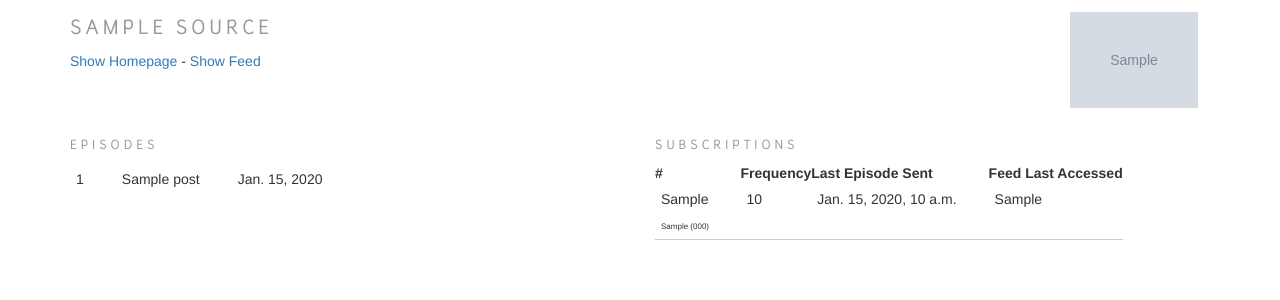
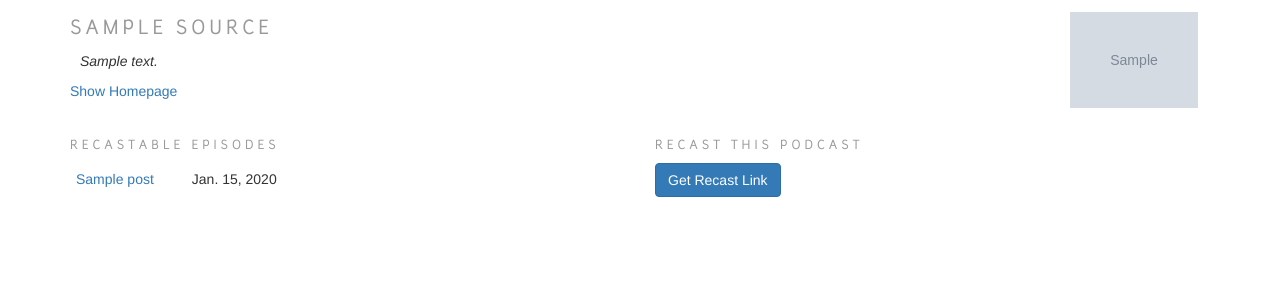
Before and after one commit to xurble/recast, a Django app: template rc/templates/source.html in a window 1280 px wide. Shown: the part 50-350 px from the top of the page. Run offline with Django 3.2, Linux system fonts and the light colour scheme; the template is opened without the code that fills it: most values are stand-ins (such as "Sample title", 1, 10 or a date in 2020); grey boxes marked "Sample" are stand-in pictures; parts of the project's set-up code (start-up, migrations or seed data) failed here and were passed over; some libraries are stand-ins or nearby versions.

Commit message:
Make show pages available to non-admins.

```diff
--- a/rc/static/css/recast.css
+++ b/rc/static/css/recast.css
@@ -56,6 +56,11 @@ body {
 
 .jumbotron p {
     font-size: 18px;
+}
+
+p.description {
+    padding-left: 10px;
+    font-style: italic;
 }
 
 input.feedsource {
@@ -140,7 +145,12 @@ table.episode-list tr.old {
 }
 
 table.episode-list tr.current {
-    background-color: #90a7db
+    background-color: #90a7db;
+    color:white;
+}
+
+tr.current a {
+    color:white;
 }
 
 td.ua {
--- a/rc/templates/source.html
+++ b/rc/templates/source.html
@@ -6,21 +6,43 @@
         <div class="col-sm-12">
             <img class="pull-right feed-art" src="{{source.image_url}}" alt="Logo" onerror="imgError(this);">
             <h2>{{source.name}}</h2>
-            <p><a href="{{source.site_url}}">Show Homepage</a> - <a href="{{source.feed_url}}">Show Feed</a></p>
+
+            <p class="description">{{source.description|safe}}</p>
+
+            <p><a href="{{source.site_url}}">Show Homepage</a></p>
+
 
         </div>
     </div>
     <div class="row">
         <div class="col-sm-6">
-            <h3>Episodes</h3>
+            <h3>Recastable Episodes</h3>
 
             <table class="episode-list">
                 {% for p in source.post_set.all %}
-                    <tr><td>{{p.index}}</td><td>{{p.title}}</td><td>{{p.created|date}}</td></tr>
+                    <tr><td><a href="{{p.link}}">{{p.title}}</a></td><td>{{p.created|date}}</td></tr>
                 {% endfor %}
             </table>
+            <br><br>
         </div>
         <div class="col-sm-6">
+
+            <h3>Recast this Podcast</h3>
+            <a href="#" onclick="addFeed()" class="btn btn-primary">Get Recast Link</a>
+
+            <div id="working" style="display:none">
+                <h2>Working</h2>
+                <img src='/static/images/loader.gif' alt='Loading' width='32' height="32">
+                </div>
+            <div id="addresult"     style="display:none">
+                <h2>Feeds</h2>
+                <ul id="addfeedlist">
+                </ul>
+            </div>
+
+
+
+            {% if user.is_superuser %}
             <h3>Subscriptions</h3>
 
             <table class="episode-list">
@@ -41,11 +63,38 @@
                     <tr><td colspan="4" class="ua">{{s.accesslog_set.all.0.user_agent}} ({{s.accesslog_set.all.0.return_code}})</td></tr>
                 {% endfor %}
             </table>
+
+
+            {% endif %}
         </div>
     </div>
 </div>
 
+{% csrf_token %}
+
+<script>
+
+function addFeed()
+{
+	var theFeed = '{{source.feed_url}}';
+
+    $("#working").fadeIn(function(){
+
+        $.post("/addfeed/", { feed:theFeed }, function(data){
+
+            $("#working").fadeOut(function(){
+                $("#addresult").html(data).fadeIn();
+            });
+
+        },'html');
+
+    });
 
 
 
+}
+
+</script>
+
+
 {% endblock %}
--- a/rc/views.py
+++ b/rc/views.py
@@ -207,7 +207,7 @@ def editfeed(request,key):
 
         sub.save()
 
-    vals["episodes"] = list(sub.source.post_set.filter(index__gt=(sub.last_sent-5)).filter(index__lt=(sub.last_sent+5)))
+    vals["episodes"] = list(sub.source.post_set.filter(index__gt=(sub.last_sent-5)))
 
 
     return render(request,"feed.html",vals)
@@ -251,7 +251,7 @@ def revivesource(request,sid):
 
         return HttpResponse("OK")
 
-@login_required
+
 def source(request,sid):
 
     vals = {}
--- a/requirements.txt
+++ b/requirements.txt
@@ -8,7 +8,7 @@
 beautifulsoup4==4.7.1
 certifi==2019.6.16        # via requests
 chardet==3.0.4            # via requests
-django-feed-reader==0.0.9
+django-feed-reader==0.1.0
 django==2.2.4
 feedparser==5.2.1
 idna==2.8                 # via requests
```
Also changed, not shown: rc/templates/feed.html (+9 -4 lines), rc/templates/index.html (+2 -5 lines), recast/urls.py (+1 -18 lines).
